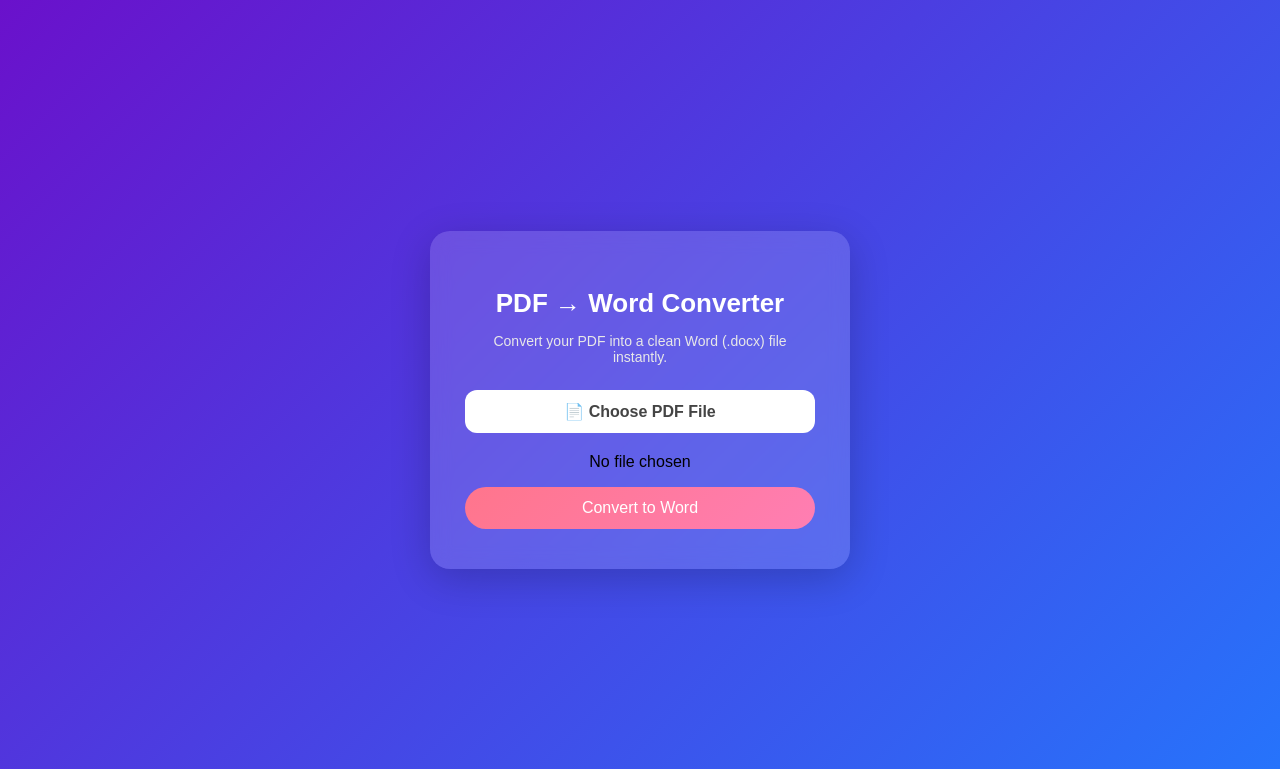
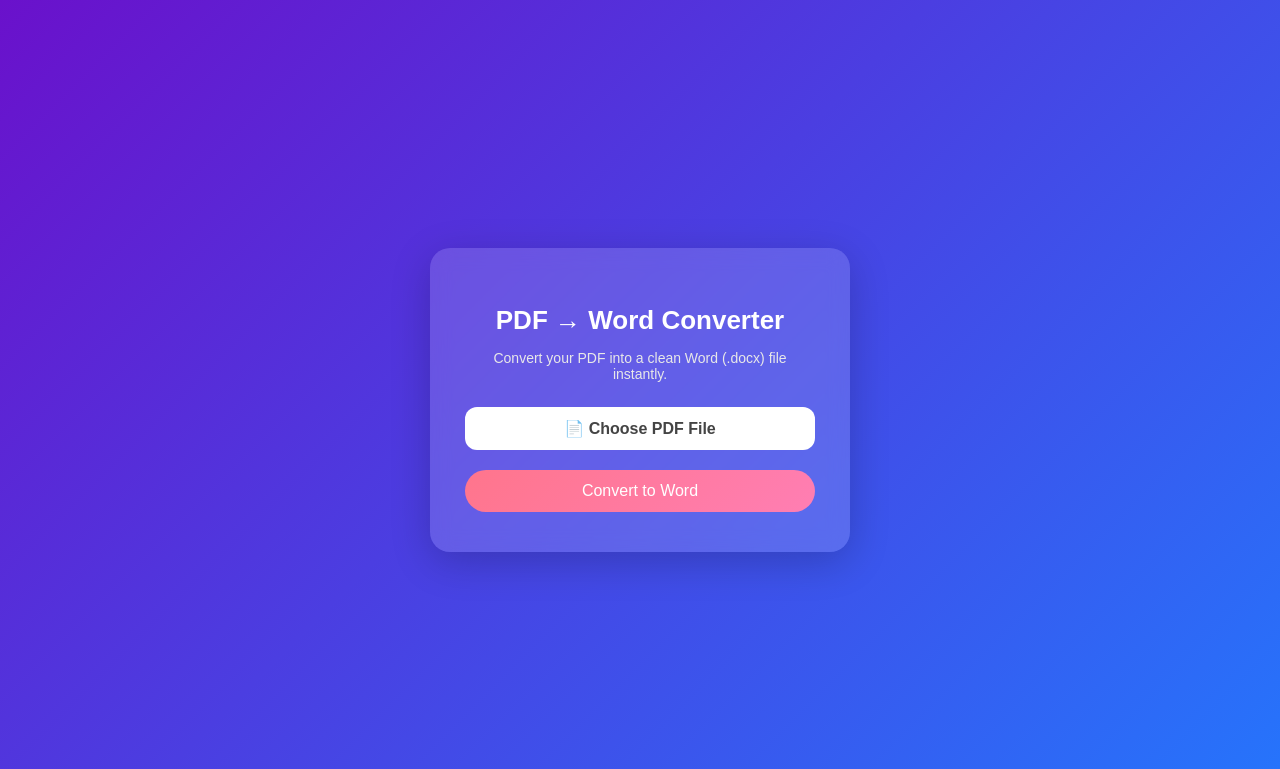
Before and after one commit to ankita05-web/pdf2word, a Flask app: page / in a window 1280 px wide. Shown: the top 769 px of the page. Run offline with Flask 3, Linux system fonts and the light colour scheme.

Commit message:
Update index.html

```diff
--- a/templates/index.html
+++ b/templates/index.html
@@ -1,49 +1,51 @@
 <!DOCTYPE html>
+
 <html lang="en">
+
 <head>
+
     <meta charset="UTF-8">
+
     <meta name="viewport" content="width=device-width, initial-scale=1.0">
-    <title>PDF → Word Converter</title>
+
+    <title>PDF to Word Converter</title>
+
     <link rel="stylesheet" href="{{ url_for('static', filename='style.css') }}">
+
 </head>
+
 <body>
+
+
+
 <div class="container">
+
     <h1>PDF → Word Converter</h1>
+
     <p class="subtitle">Convert your PDF into a clean Word (.docx) file instantly.</p>
 
-        <form action="/convert" method="POST" enctype="multipart/form-data" id="pdfForm">
+
+
+    <form action="/convert" method="POST" enctype="multipart/form-data">
+
         <label class="upload-box">
-                📄 Choose PDF File
-                <input type="file" name="pdf_file" id="pdf_file" accept=".pdf" required>
+
+            <input type="file" name="pdf_file" accept="application/pdf" required>
+
+            <span>📄 Choose PDF File</span>
+
         </label>
-            <p id="file-name">No file chosen</p>
-            <p id="error-msg" style="color: red; display: none;">Please select a PDF file!</p>
+
+
 
         <button type="submit" class="btn">Convert to Word</button>
+
     </form>
+
 </div>
 
-    <script>
-        const fileInput = document.getElementById('pdf_file');
-        const fileName = document.getElementById('file-name');
-        const errorMsg = document.getElementById('error-msg');
-        const form = document.getElementById('pdfForm');
 
-        fileInput.addEventListener('change', () => {
-            if(fileInput.files.length > 0){
-                fileName.textContent = fileInput.files[0].name;
-                errorMsg.style.display = 'none';
-            } else {
-                fileName.textContent = 'No file chosen';
-            }
-        });
 
-        form.addEventListener('submit', (e) => {
-            if(fileInput.files.length === 0){
-                e.preventDefault();
-                errorMsg.style.display = 'block';
-            }
-        });
-    </script>
 </body>
+
 </html>
```
Lines whose indentation alone changed are shown as unchanged.
